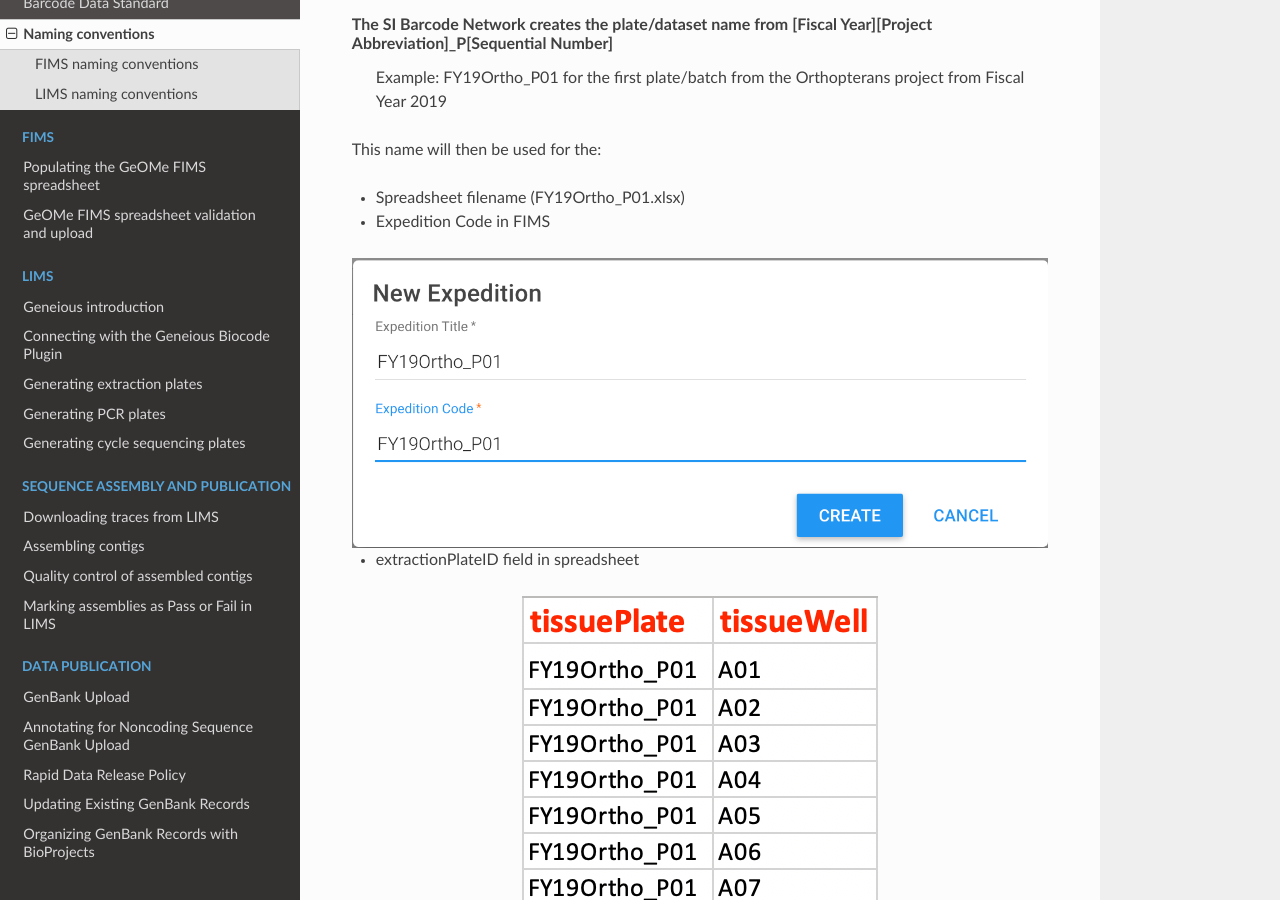
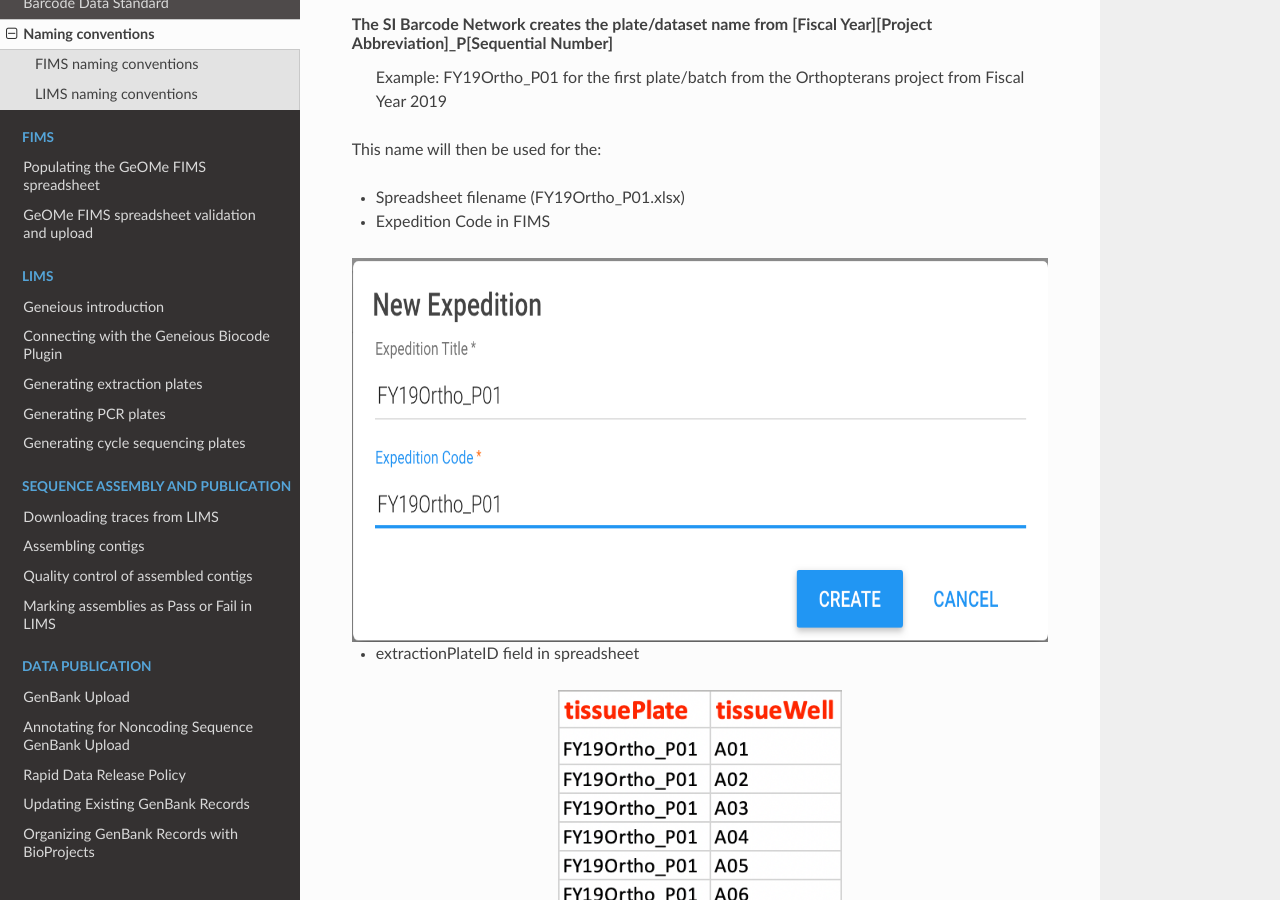
Before and after one commit to SIBarcodeNetwork/ReadtheDocsMaster, a Sphinx documentation site: the page built from Docs/conventions.rst, in a window 1280 px wide and 900 px high, scrolled down 344 px. Built offline with Sphinx 7.4.7 and the Read the Docs theme 2.0.0, drawn with Linux system fonts in a browser that asks for light colours.

Commit message:
Scaled new screenshots
Scaled new screenshots to 80%

```diff
--- a/Docs/conventions.rst
+++ b/Docs/conventions.rst
@@ -19,11 +19,13 @@
 
 .. image:: /images/dataset_code.png
 	:align: center
+	:scale: 80 %
 
 * extractionPlateID field in spreadsheet
 
 .. image:: /images/plateid.png
 	:align: center
+	:scale: 80 %
 
 * and will also be incorporated in the plate names in the LIMS system (see below)
 
```
